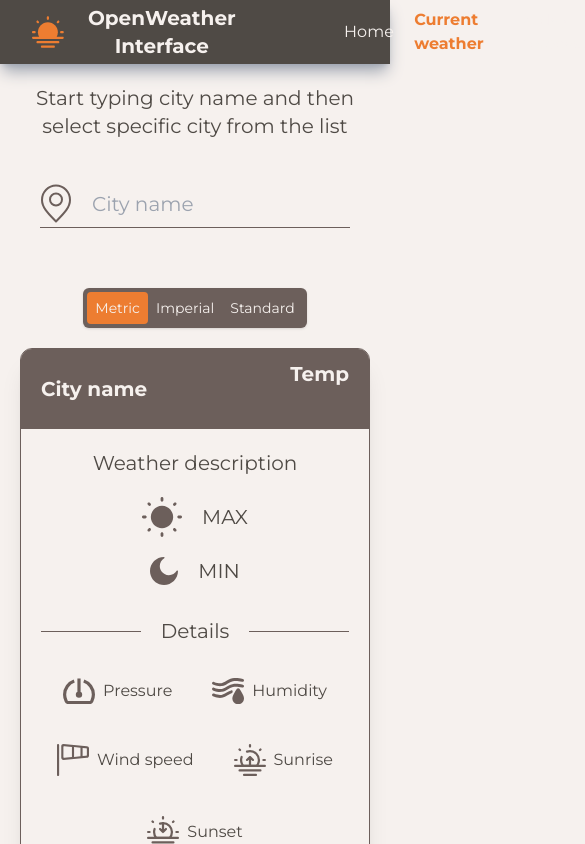
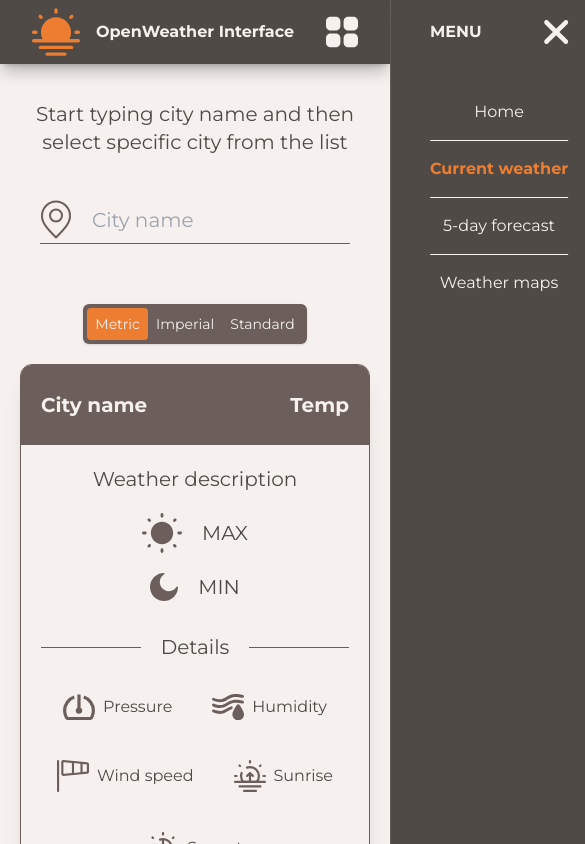
Before and after one commit to kubaplo/OpenWeather-Interface, a Next.js app: page /weather in a window 390 px wide. Shown: the top 844 px of the page, 585 px wide, since content can reach past the window. Built offline with nearby package versions, Linux system fonts and the light colour scheme.

Commit message:
Make Navigation Bar responsive

```diff
--- a/app/(main)/layout.tsx
+++ b/app/(main)/layout.tsx
@@ -7,7 +7,7 @@
   return (
     <div className="flex flex-col items-center min-h-screen">
       <Navigation />
-      <main className="flex flex-col items-center w-full flex-1">
+      <main className="flex flex-col items-center w-full flex-1 pt-20">
         {children}
       </main>
       <Footer />
--- a/app/(main)/page.tsx
+++ b/app/(main)/page.tsx
@@ -10,7 +10,7 @@
 
 export default function Page() {
   return (
-    <article className="flex flex-col justify-center items-center gap-y-14 flex-1 w-full p-5 my-20">
+    <article className="flex flex-col justify-center items-center gap-y-14 flex-1 w-full p-5 lg:my-20">
       <div className="flex flex-col justify-center items-center gap-y-2">
         <h1 className="text-3xl sm:text-6xl text-center font-semibold">OpenWeather Interface</h1>
         <h3 className="text-base sm:text-xl text-center">Open-source graphical interface for OpenWeather API</h3>
--- a/ui/components/FeatureCard.tsx
+++ b/ui/components/FeatureCard.tsx
@@ -15,7 +15,7 @@
 
 export default function FeatureCard({href, Icon, title, description, list}: FeatureCardProps) {
   return (
-    <Link href={href} className="group relative flex flex-col items-center gap-y-5 max-w-[400px] h-[500px] p-5 box-border border border-sl rounded-md shadow-xl hover:translate-y-[-10px] hover:shadow-2xl transition-all cursor-pointer">
+    <Link href={href} className="group relative flex flex-col items-center gap-y-5 max-w-[400px] h-[500px] p-5 box-border border border-sl rounded-md shadow-xl lg:hover:translate-y-[-10px] lg:hover:shadow-2xl transition-all cursor-pointer">
       <div className="flex items-center w-full">
         <Icon className="w-32 h-fit fill-a" />
         <label className="text-xl text-center w-full font-semibold pointer-events-none">{title}</label>
--- a/ui/components/Logo.tsx
+++ b/ui/components/Logo.tsx
@@ -12,8 +12,8 @@
 export default function Logo({size}: LogoProps) {
   return (
     <div className="flex justify-center items-center gap-x-4 h-full select-none pointer-events-none">
-      <Weather className={clsx("w-12 h-12 fill-a", {'w-10 h-10': size === 'small'})} />
-      <label className={clsx("text-center text-xl font-bold", {'text-base': size === 'small'})}>OpenWeather Interface</label>
+      <Weather className={clsx("w-12 h-12 min-w-12 min-h-12 fill-a", {'w-10 h-10 min-w-10 min-h-10': size === 'small'})} />
+      <label className={clsx("text-center text-base sm:text-xl font-bold", {'text-base': size === 'small'})}>OpenWeather Interface</label>
     </div>
   );
 }
--- a/ui/components/Navigation.tsx
+++ b/ui/components/Navigation.tsx
@@ -4,12 +4,21 @@
 import Link from 'next/link';
 import clsx from 'clsx';
 import { usePathname } from 'next/navigation';
+import { useState } from 'react';
+
+// Framer Motion
+import { motion } from 'framer-motion';
 
 // Components
 import Logo from './Logo';
 
+// Icons
+import Menu from '@/ui/svg/Menu';
+import Close from '@/ui/svg/Close';
+
 
 export default function Navigation() {
+  const [open, setOpen] = useState(false);
   const pathname = usePathname();
 
   const links = [
@@ -20,18 +29,38 @@
   ];
 
   return (
-    <nav className="flex justify-start items-center gap-x-20 w-full h-16 px-8 bg-s text-p shadow-lg shadow-gray-400">
+    <nav className="fixed top-0 left-0 flex justify-start items-center gap-x-5 sm:gap-x-20 w-full h-16 px-8 bg-s text-p shadow-lg shadow-[rgba(0,0,0,0.25)] z-[998]">
       <Logo />
-      <div className="flex justify-center items-center h-full">
+      <div className="hidden lg:flex justify-center items-center h-full">
         {
           links.map(
             (item, i) =>
             <Link key={i} href={item.href} title={item.name} className={clsx("relative flex justify-center items-center h-full px-5 after:absolute after:bottom-0 after:left-0 after:h-0.5 after:w-0 after:bg-p lg:hover:bg-sl lg:hover:after:w-full transition-all after:transition-all before:content-[attr(title)] before:block before:font-bold before:opacity-0", {'font-bold text-a': pathname === item.href})}>
-              <span className="absolute">{item.name}</span>
+              <span className="absolute text-center">{item.name}</span>
             </Link>
           )
         }
       </div>
+
+      <div onClick={() => setOpen(o => !o)} className="flex lg:hidden justify-center items-center ml-auto h-full cursor-pointer">
+        <Menu className="w-8 h-fit fill-p" />
+      </div>
+      <motion.div initial={{translateX: '100%'}} animate={open ? {translateX: '0%'} : {translateX: '100%'}} transition={{ease: 'easeInOut'}} className={clsx("fixed lg:hidden right-0 top-0 max-w-full h-screen px-10 py-5 bg-s transition-shadow duration-300", {"shadow-[-5px_-5px_15px_2px_rgba(0,0,0,0.25)]": open, "shadow-none": !open})}>
+        <div className="flex justify-between items-center mb-10">
+          <label className="font-bold">MENU</label>
+          <div onClick={() => setOpen(o => !o)} className="cursor-pointer">
+            <Close className="w-6 h-fit fill-p" />
+          </div>
+        </div>
+        {
+          links.map(
+            (item, i) =>
+            <Link key={i} href={item.href} title={item.name} className={clsx("relative flex justify-center items-center py-4 border-b border-p last:border-none transition-all before:content-[attr(title)] before:block before:font-bold before:opacity-0", {'font-bold text-a': pathname === item.href})}>
+              <span className="absolute text-center">{item.name}</span>
+            </Link>
+          )
+        }
+      </motion.div>
     </nav>
   );
 }
--- a/ui/components/WeatherCard.tsx
+++ b/ui/components/WeatherCard.tsx
@@ -137,11 +137,11 @@
       <div className="flex flex-col items-center w-full max-w-[500px] border border-sl rounded-xl shadow-xl overflow-hidden">
         <div className="flex justify-between items-center w-full min-h-20 bg-sl px-5">
           <label className="text-p text-xl font-bold break-words overflow-hidden">{exists(weather.city) ? weather.city : 'City name'}</label>
-          <div className="flex flex-col sm:flex-row items-center">
+          <div className="group flex flex-col sm:flex-row items-center">
             { (weather.icon) ?
               <img src={`https://openweathermap.org/img/wn/${weather.icon}@4x.png`} className='w-20 h-20 min-w-20 min-h-20' /> : null
             }
-            <label className="relative top-[-15px] sm:top-0 text-p text-xl font-bold">{exists(weather.temp) ? `${weather.temp} ${unitsCollection.temp}` : 'Temp'}</label>
+            <label className="relative group-has-[img]:top-[-15px] sm:top-0 text-p text-xl font-bold">{exists(weather.temp) ? `${weather.temp} ${unitsCollection.temp}` : 'Temp'}</label>
           </div>
         </div>
 
--- /dev/null
+++ b/ui/svg/Close.tsx
@@ -0,0 +1,9 @@
+import IconProps from "@/lib/types/IconProps"
+
+export default function Close({className}: IconProps) {
+  return (
+    <svg className={className} width="523.67493" height="523.67493" viewBox="0 0 670.30391 670.30391">
+      <path d="m 18.738333,18.738333 a 64,64 0 0 1 90.495997,0 l 226.304,226.303997 226.304,-226.303997 a 64,64 0 0 1 90.496,90.495997 l -226.304,226.304 226.304,226.304 a 64,64 0 0 1 -90.496,90.496 l -226.304,-226.304 -226.304,226.304 a 64,64 0 0 1 -90.495997,-90.496 L 245.04233,335.53833 18.738333,109.23433 a 64,64 0 0 1 0,-90.495997 z" />
+    </svg>
+  );
+}
--- /dev/null
+++ b/ui/svg/Menu.tsx
@@ -0,0 +1,15 @@
+import IconProps from "@/lib/types/IconProps"
+
+export default function Menu({className}: IconProps) {
+  return (
+    <svg className={className} width="800px" height="800px" viewBox="0 -0.5 21 21">
+      <g strokeWidth="1" fillRule="evenodd">
+        <g transform="translate(-99.000000, -200.000000)">
+          <g transform="translate(56.000000, 160.000000)">
+            <path d="M60.85,51 L57.7,51 C55.96015,51 54.55,52.343 54.55,54 L54.55,57 C54.55,58.657 55.96015,60 57.7,60 L60.85,60 C62.58985,60 64,58.657 64,57 L64,54 C64,52.343 62.58985,51 60.85,51 M49.3,51 L46.15,51 C44.41015,51 43,52.343 43,54 L43,57 C43,58.657 44.41015,60 46.15,60 L49.3,60 C51.03985,60 52.45,58.657 52.45,57 L52.45,54 C52.45,52.343 51.03985,51 49.3,51 M60.85,40 L57.7,40 C55.96015,40 54.55,41.343 54.55,43 L54.55,46 C54.55,47.657 55.96015,49 57.7,49 L60.85,49 C62.58985,49 64,47.657 64,46 L64,43 C64,41.343 62.58985,40 60.85,40 M52.45,43 L52.45,46 C52.45,47.657 51.03985,49 49.3,49 L46.15,49 C44.41015,49 43,47.657 43,46 L43,43 C43,41.343 44.41015,40 46.15,40 L49.3,40 C51.03985,40 52.45,41.343 52.45,43" />
+          </g>
+        </g>
+      </g>
+    </svg>
+  );
+}
```
